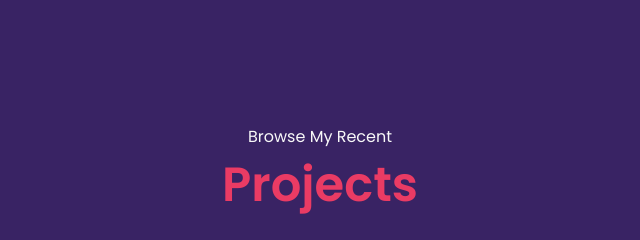
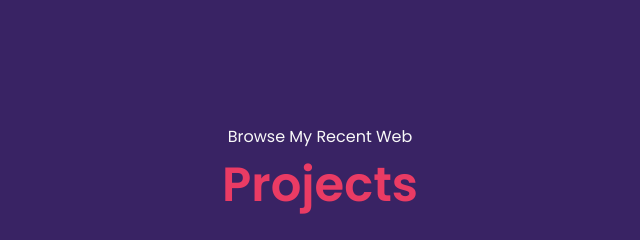
Before and after one commit to JonathanAlbertCross/cross.rocks, a website: page index.html in a window 1280 px wide. Shown: the part 2340-2580 px from the top of the page, 320-960 px from the left. Drawn offline with Linux system fonts and the light colour scheme; files whose address does not match are found by name.

Commit message:
update skills

```diff
--- a/index.html
+++ b/index.html
@@ -277,7 +277,7 @@
       />
     </section>
     <section id="projects">
-      <p class="section__text__p1">Browse My Recent</p>
+      <p class="section__text__p1">Browse My Recent Web </p>
       <h1 class="title">Projects</h1>
       <div class="experience-details-container">
         <div class="about-containers">
```
